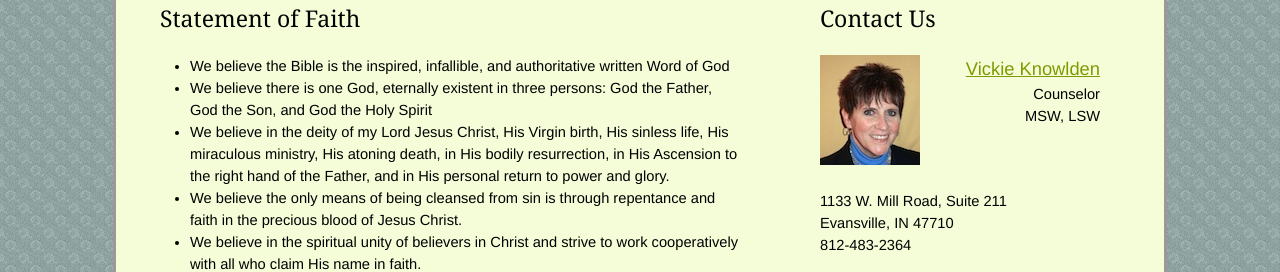
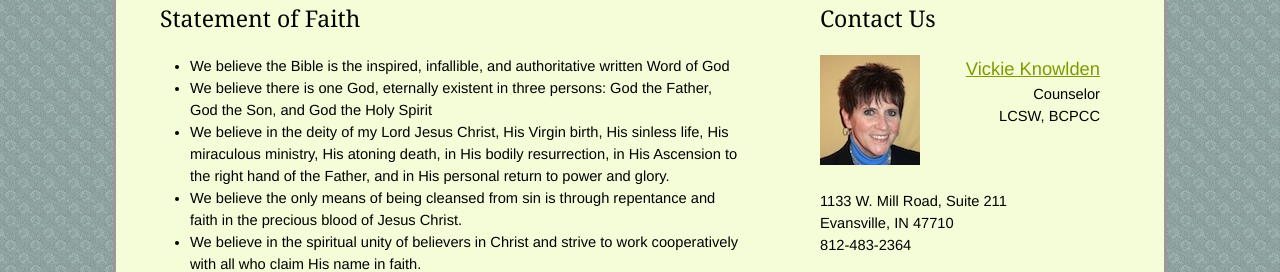
Before and after one commit to evansvillechristiancounseling/evansvillechristiancounseling.github.com, a Jekyll site: the page built from _posts/2011-01-09-statement-of-faith.html, in a window 1280 px wide, cut to the strip 166-438 px from the top of the page. Built offline with Jekyll 4.4.1, drawn with Linux system fonts in a browser that asks for light colours.

Commit message:
Fixing Vickie's titles

```diff
--- a/_posts/2009-03-24-pastors-and-churches.html
+++ b/_posts/2009-03-24-pastors-and-churches.html
@@ -66,7 +66,7 @@ keywords: services, pastors, churches, location
         <a href="/counselors/vickie-knowlden/"><img src="/images/counselors/vickie-knowlden-100wc.jpg" width="100" height="110" align="left"/></a>
         <a href="/counselors/vickie-knowlden/">Vickie Knowlden</a>
         <div>Counselor</div>
-        <div>MSW, LSW</div>
+        <div>LCSW, BCPCC</div>
       </li>
     </ul>
   </div> <!-- counselors -->
--- a/_posts/2011-01-09-services.html
+++ b/_posts/2011-01-09-services.html
@@ -98,7 +98,7 @@ keywords: services, location
         <a href="/counselors/vickie-knowlden/"><img src="/images/counselors/vickie-knowlden-100wc.jpg" width="100" height="110" align="left"/></a>
         <a href="/counselors/vickie-knowlden/">Vickie Knowlden</a>
         <div>Counselor</div>
-        <div>MSW, LSW</div>
+        <div>LCSW, BCPCC</div>
       </li>
     </ul>
   </div> <!-- counselors -->
--- a/_posts/2011-01-09-statement-of-faith.html
+++ b/_posts/2011-01-09-statement-of-faith.html
@@ -29,7 +29,7 @@ keywords: statement, faith
         <a href="/counselors/vickie-knowlden/"><img src="/images/counselors/vickie-knowlden-100wc.jpg" width="100" height="110" align="left"/></a>
         <a href="/counselors/vickie-knowlden/">Vickie Knowlden</a>
         <div>Counselor</div>
-        <div>MSW, LSW</div>
+        <div>LCSW, BCPCC</div>
       </li>
     </ul>
   </div> <!-- counselors -->
```
